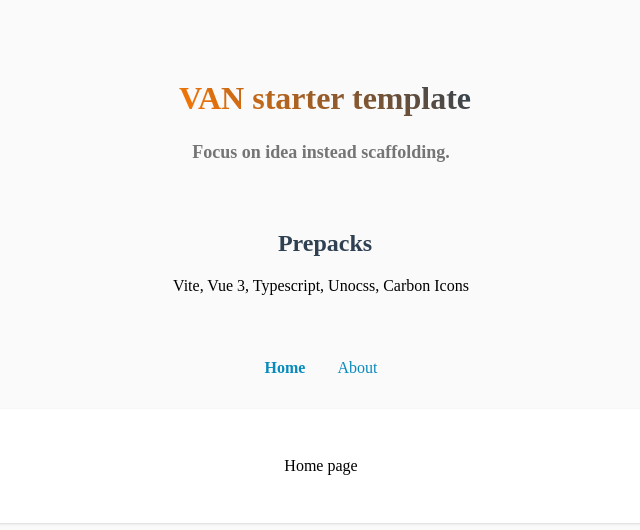
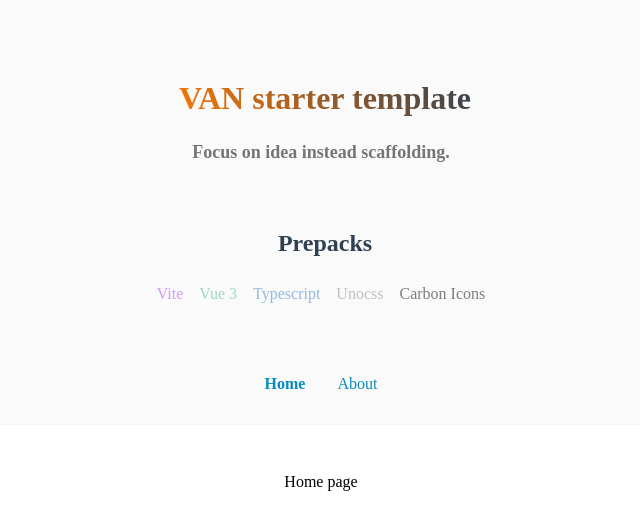
Before and after one commit to unickhow/vvalai, a Vue app: page / in a window 1280 px wide. Shown: the top 530 px of the page, without its empty margins (319-959 px from the left). Built offline with nearby package versions, Linux system fonts and the light colour scheme.

Commit message:
🧹 chore: prepacks link

```diff
--- a/src/App.vue
+++ b/src/App.vue
@@ -12,7 +12,15 @@
           <i class="i-carbon-tool-box mr-2"></i>
           <b>Prepacks</b>
         </h2>
-        <p>{{ prepacks.join(', ') }}</p>
+        <div class="flex flex-wrap justify-center">
+          <a
+            v-for="pack in prepacks"
+            :key="pack.name"
+            class="p-2 decoration-none opacity-50 hover:opacity-100 hover:font-bold transition-opacity"
+            :style="{ color: pack.brandColor }"
+            :href="pack.url"
+            target="_blank">{{ pack.name }}</a>
+        </div>
       </div>
 
       <div class="text-center">
@@ -38,11 +46,31 @@
 import HelloWorld from './components/HelloWorld.vue'
 
 const prepacks = ref([
-  'Vite',
-  'Vue 3',
-  'Typescript',
-  'Unocss',
-  'Carbon Icons',
+  {
+    name: 'Vite',
+    url: 'https://vitejs.dev/',
+    brandColor: '#bd35fe'
+  },
+  {
+    name: 'Vue 3',
+    url: 'https://vuejs.org/',
+    brandColor: '#42b883'
+  },
+  {
+    name: 'Typescript',
+    url: 'https://www.typescriptlang.org/',
+    brandColor: '#3178c6'
+  },
+  {
+    name: 'Unocss',
+    url: 'https://unocss.antfu.me/',
+    brandColor: '#888'
+  },
+  {
+    name: 'Carbon Icons',
+    url: 'https://icon-sets.iconify.design/carbon/',
+    brandColor: '#000'
+  }
 ])
 </script>
 
```
